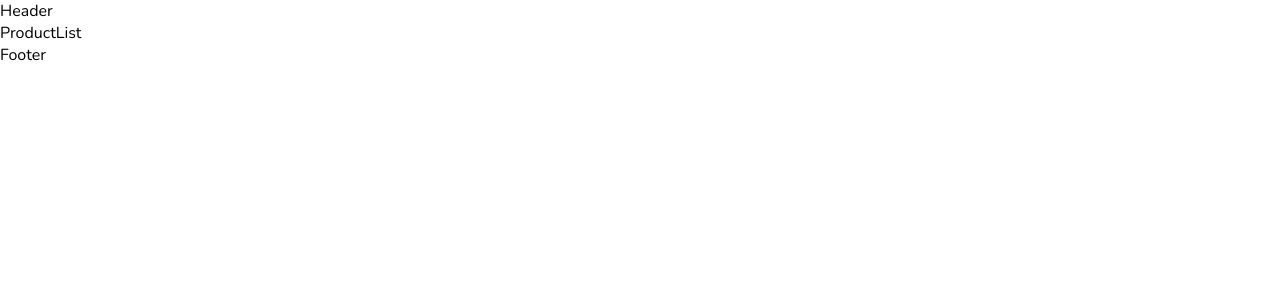
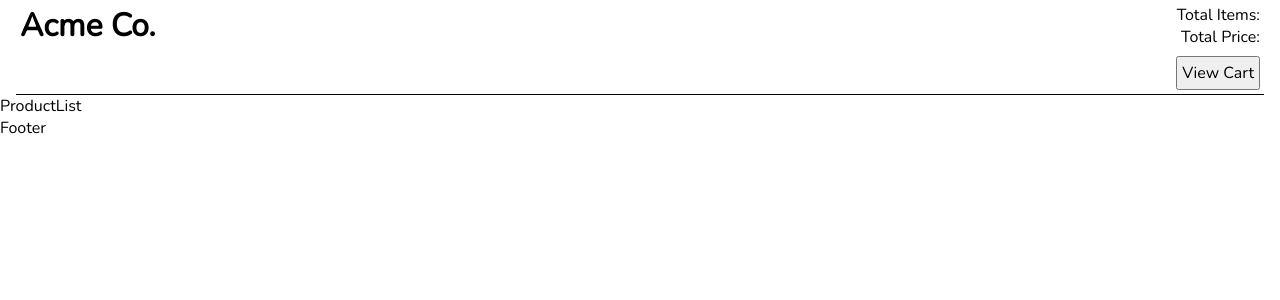
Before and after one commit to mjasprec14/ecom-ts, a React (Vite) app: page / in a window 1280 px wide. Shown: the top 300 px of the page. Built offline with nearby package versions, Linux system fonts and the light colour scheme.

Commit message:
feat: useCart custom hook

```diff
--- a/src/components/Header.tsx
+++ b/src/components/Header.tsx
@@ -22,7 +22,8 @@ const Header = ({ viewCart, setViewCart }: PropsType) => {
       />
     </header>
   );
-  return <div>Header</div>;
+
+  return content;
 };
 
 export default Header;
```
Also changed, not shown: src/hooks/useCart.tsx (added, +9 -0 lines).
